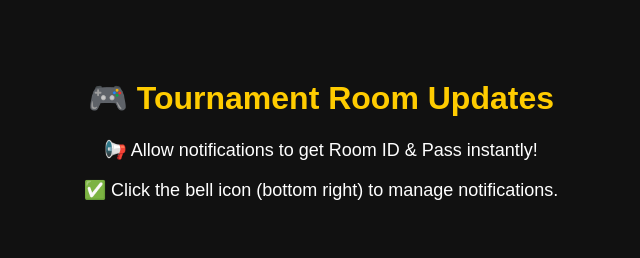
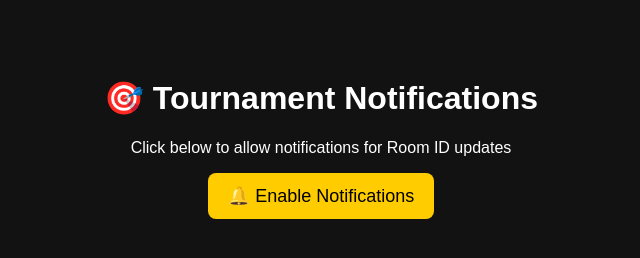
Before and after one commit to SpaceWorkSuman/Tournament-app, a plain HTML site: page index.html in a window 1280 px wide. Shown: the whole page, without its empty margins (319-959 px from the left). Drawn offline with Linux system fonts and the light colour scheme.

Commit message:
Update index.html

```diff
--- a/index.html
+++ b/index.html
@@ -1,9 +1,8 @@
 <!DOCTYPE html>
-<html lang="en">
+<html>
 <head>
   <meta charset="UTF-8" />
-    <title>Tournament Room Updates</title>
-    <!-- OneSignal SDK -->
+  <title>Tournament Notifications</title>
   <script src="https://cdn.onesignal.com/sdks/OneSignalSDK.js" async></script>
   <script>
     window.OneSignal = window.OneSignal || [];
@@ -18,23 +17,34 @@
   </script>
   <style>
     body {
-        font-family: Arial, sans-serif;
-        background: #111;
+      background-color: #121212;
       color: #fff;
+      font-family: sans-serif;
       text-align: center;
       padding: 50px;
     }
-      h1 {
-        color: #ffcc00;
-      }
-      p {
+    button {
+      background-color: #ffcc00;
+      color: #000;
+      padding: 12px 20px;
       font-size: 18px;
+      border: none;
+      border-radius: 8px;
+      cursor: pointer;
     }
   </style>
 </head>
 <body>
-    <h1>🎮 Tournament Room Updates</h1>
-    <p>📢 Allow notifications to get Room ID & Pass instantly!</p>
-    <p>✅ Click the bell icon (bottom right) to manage notifications.</p>
+  <h1>🎯 Tournament Notifications</h1>
+  <p>Click below to allow notifications for Room ID updates</p>
+  <button onclick="subscribe()">🔔 Enable Notifications</button>
+
+  <script>
+    function subscribe() {
+      OneSignal.push(function () {
+        OneSignal.showSlidedownPrompt(); // Show prompt manually
+      });
+    }
+  </script>
 </body>
 </html>
```
Lines whose indentation alone changed are shown as unchanged.
